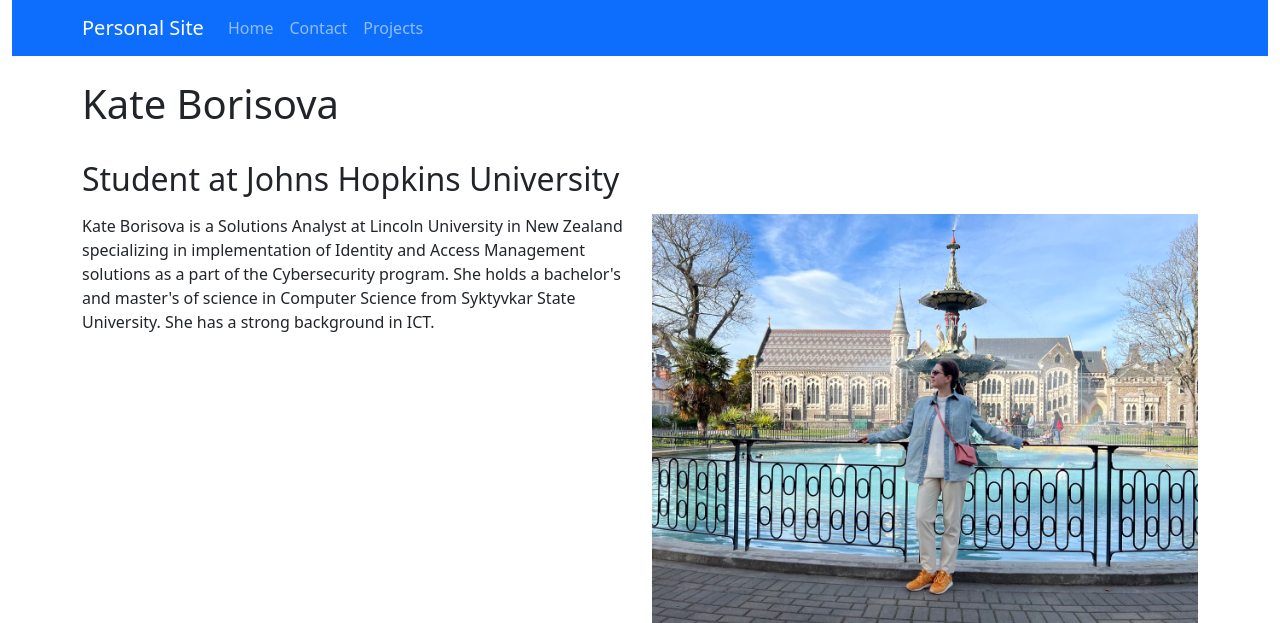
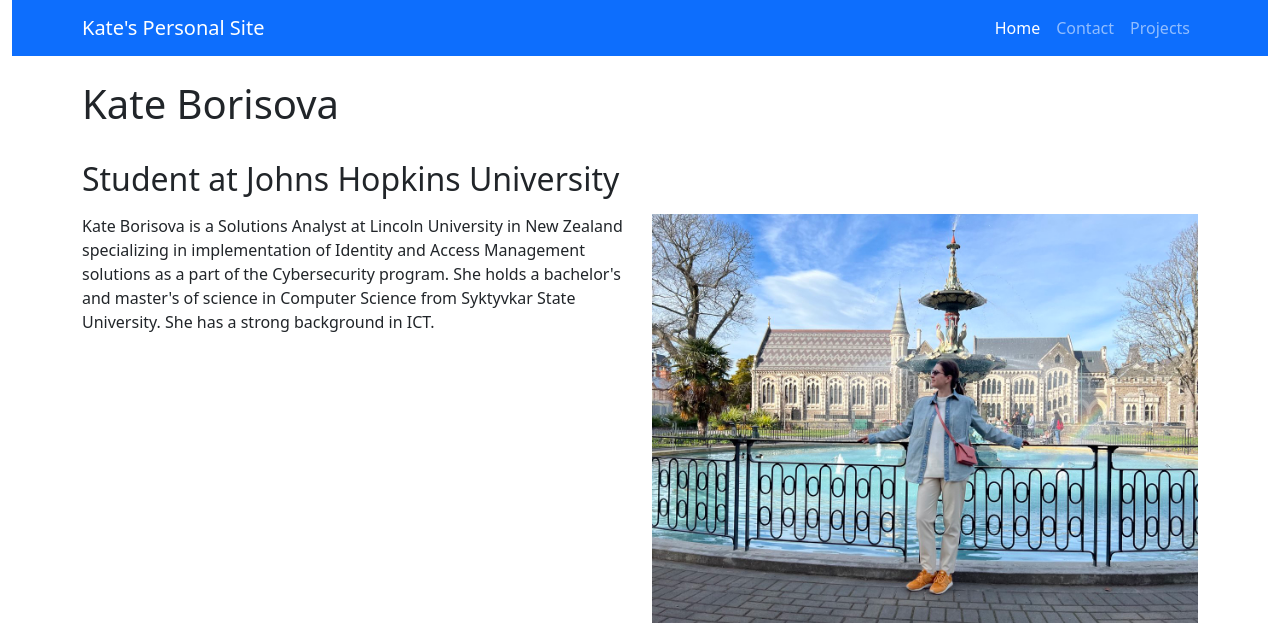
Before and after one commit to Kate55555/jhu_software_concepts, a Flask app: page / in a window 1280 px wide. Shown: the top 623 px of the page. Run offline with Flask 3, Linux system fonts and the light colour scheme.

Commit message:
Update a navigation bar

```diff
--- a/module_1/app/templates/_navigation.html
+++ b/module_1/app/templates/_navigation.html
@@ -1,20 +1,20 @@
 <nav class="navbar bg-primary navbar-expand-lg" data-bs-theme="dark">
 <div class="container-md">
-    <a class="navbar-brand" href="{{ url_for('pages.home') }}">Personal Site</a>
+    <a class="navbar-brand" href="{{ url_for('pages.home') }}">Kate's Personal Site</a>
     <button class="navbar-toggler" type="button" data-bs-toggle="collapse" data-bs-target="#navbarNav"
         aria-controls="navbarNav" aria-expanded="false" aria-label="Toggle navigation">
         <span class="navbar-toggler-icon"></span>
     </button>
     <div class="collapse navbar-collapse" id="navbarNav">
-        <ul class="navbar-nav">
+        <ul class="navbar-nav ms-auto">
             <li class="nav-item">
-                <a class="nav-link" href="{{ url_for('pages.home') }}">Home</a>
+                <a class="nav-link{{ ' active' if request.endpoint == 'pages.home' }}" href="{{ url_for('pages.home') }}">Home</a>
             </li>
             <li class="nav-item">
-                <a class="nav-link" href="{{ url_for('pages.contact') }}">Contact</a>
+                <a class="nav-link{{ ' active' if request.endpoint == 'pages.contact' }}" href="{{ url_for('pages.contact') }}">Contact</a>
             </li>
             <li class="nav-item">
-                <a class="nav-link" href="{{ url_for('pages.projects') }}">Projects</a>
+                <a class="nav-link{{ ' active' if request.endpoint == 'pages.projects' }}" href="{{ url_for('pages.projects') }}">Projects</a>
             </li>
         </ul>
     </div>
```
